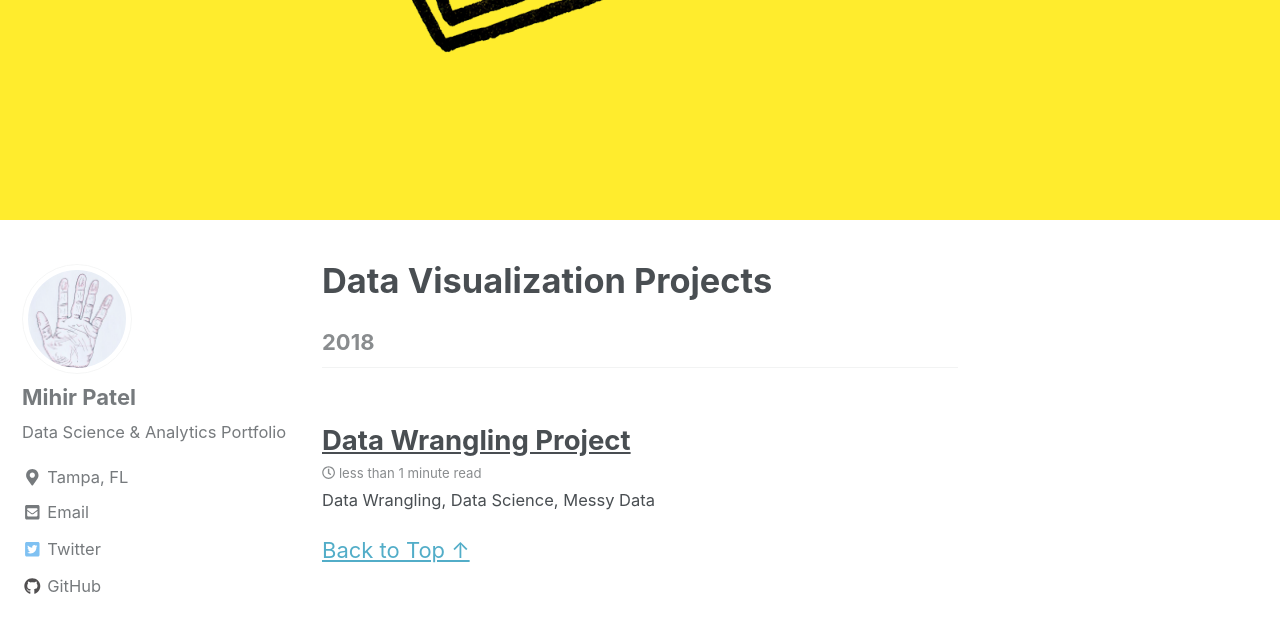
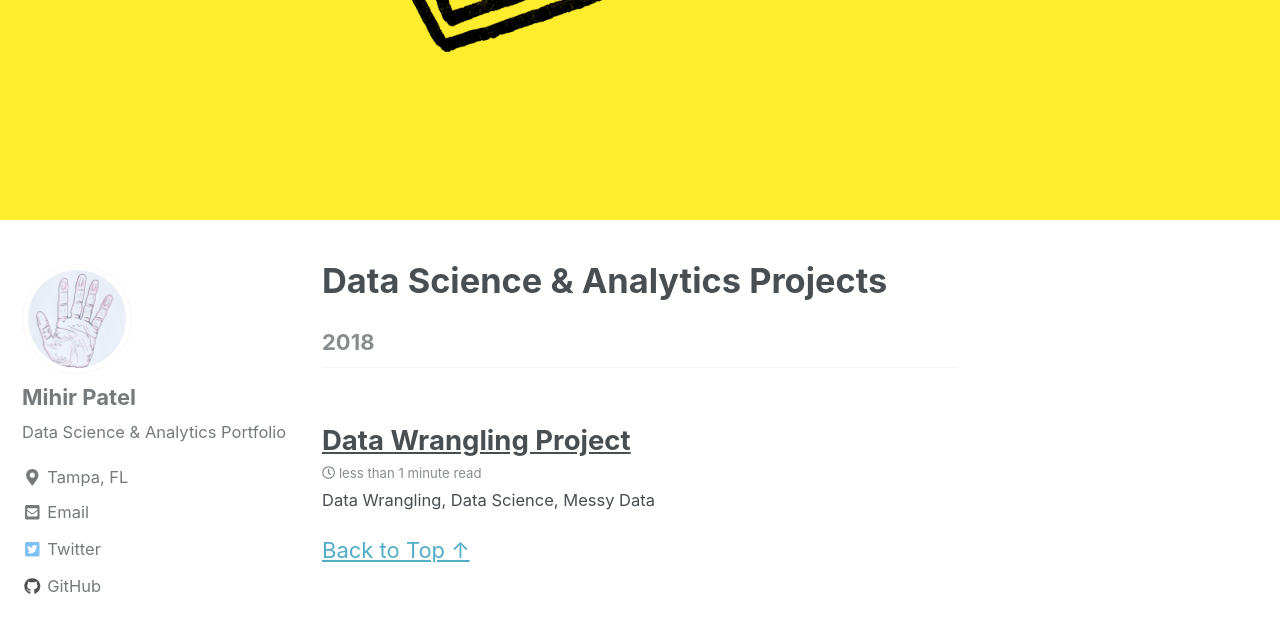
Before and after one commit to mihirp161/mihirp161.github.io, a Jekyll site: the page built from _pages/datavisualization.md, in a window 1280 px wide and 900 px high, scrolled down 680 px. Shown: the top 633 px of the window. Built offline with Jekyll 4.4.1, drawn with Linux system fonts in a browser that asks for light colours; nearby versions of some CDN libraries.

Commit message:
Update datavisualization.md

```diff
--- a/_pages/datavisualization.md
+++ b/_pages/datavisualization.md
@@ -1,7 +1,7 @@
 ---
 layout: posts
-permalink: /data-visualization/
-title: "Data Visualization Projects"
+permalink: /data-science-and-analytics/
+title: "Data Science & Analytics Projects"
 author_profile: true
 header:
   image: "/images/coming_soon.png"
```
